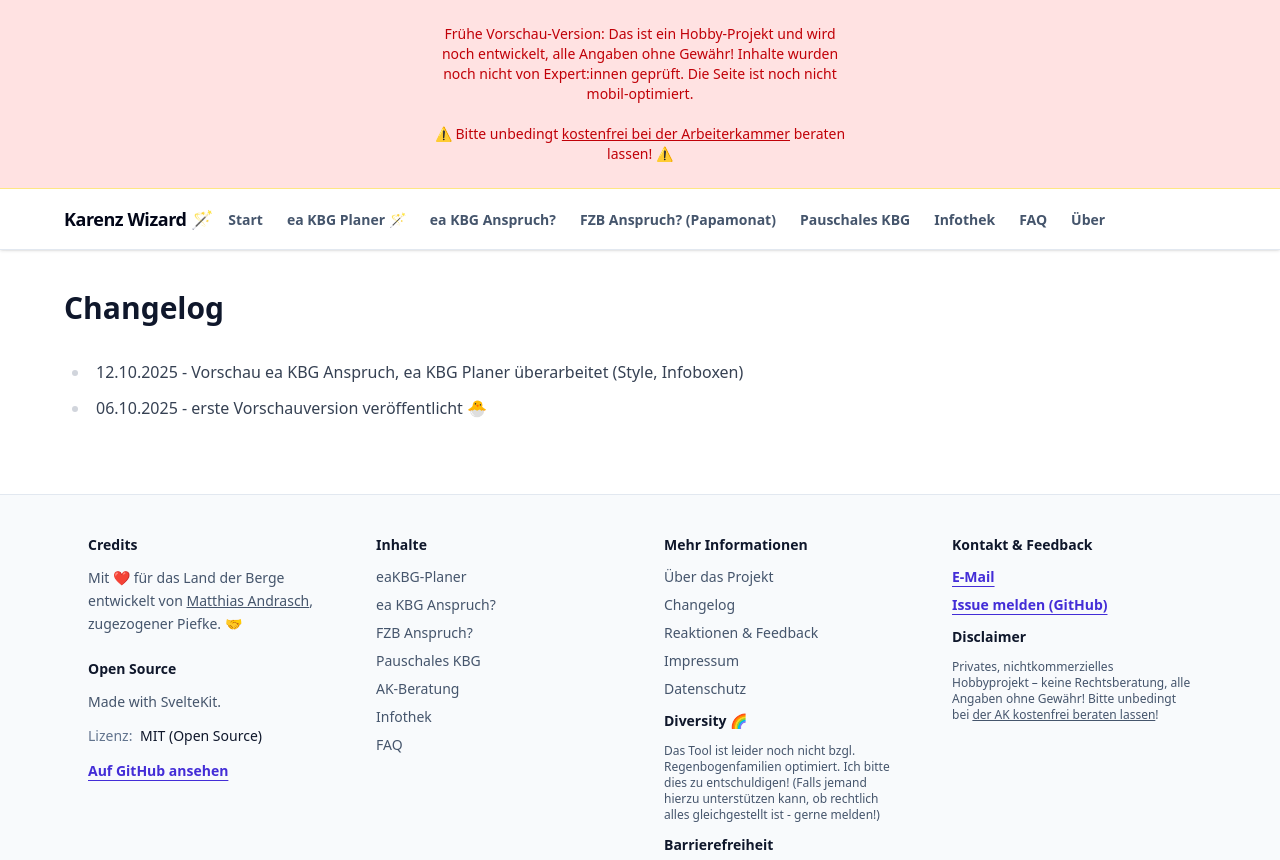
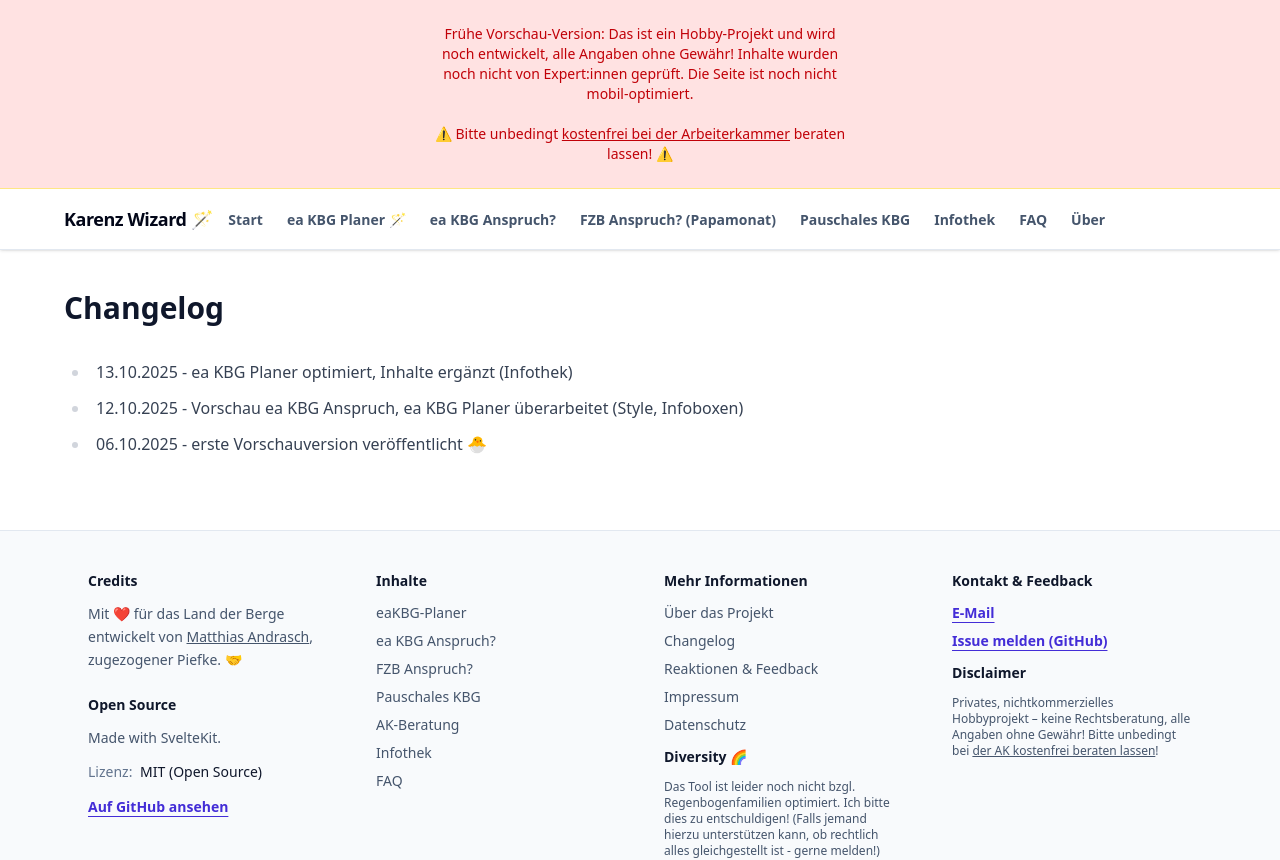
Before and after one commit to mandrasch/karenz-wizard, a SvelteKit app: page /changelog in a window 1280 px wide. Shown: the top 860 px of the page. Built offline with nearby package versions, Linux system fonts and the light colour scheme.

Commit message:
chore: update changelog

```diff
--- a/src/routes/changelog/+page.svelte
+++ b/src/routes/changelog/+page.svelte
@@ -10,6 +10,7 @@
 	</header>
 	<div class="prose mt-8 max-w-none">
 		<ul>
+			<li>13.10.2025 - ea KBG Planer optimiert, Inhalte ergänzt (Infothek)</li>
 			<li>12.10.2025 - Vorschau ea KBG Anspruch, ea KBG Planer überarbeitet (Style, Infoboxen)</li>
 			<li>06.10.2025 - erste Vorschauversion veröffentlicht 🐣</li>
 		</ul>
```
